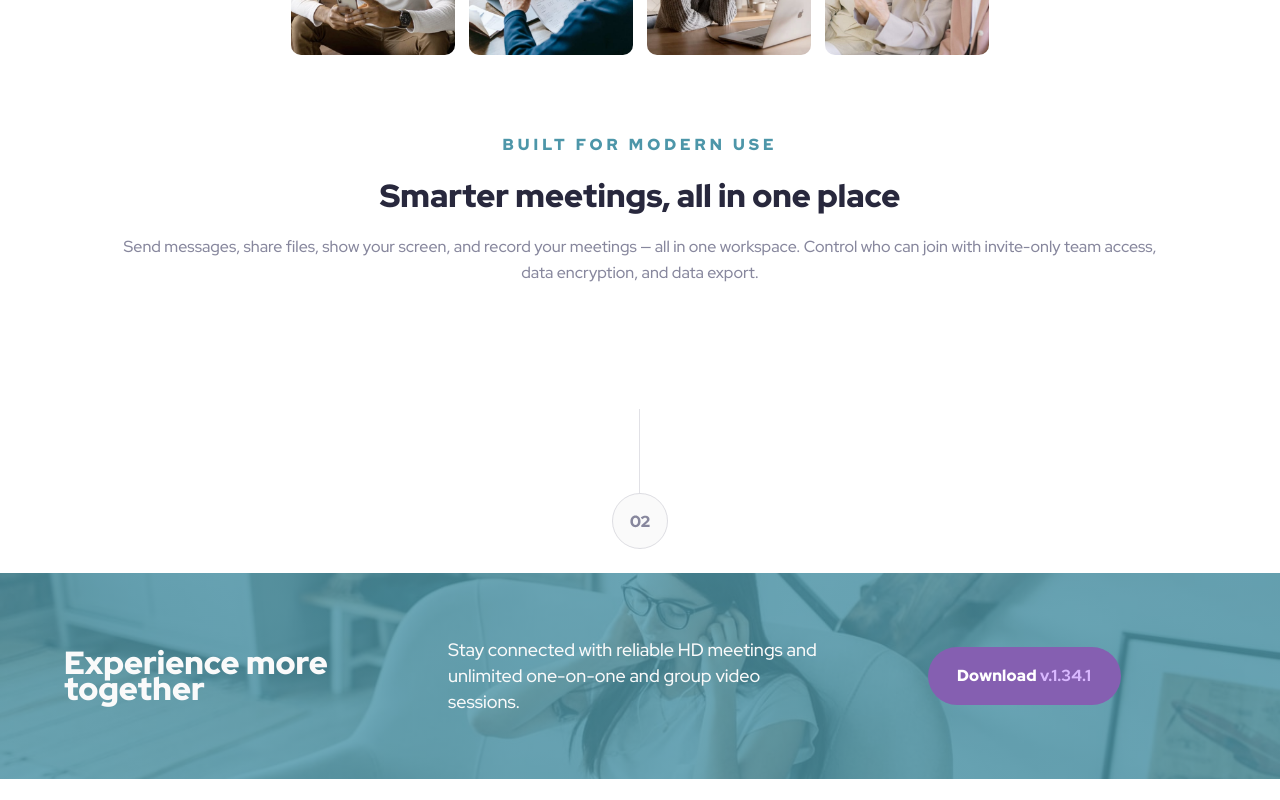
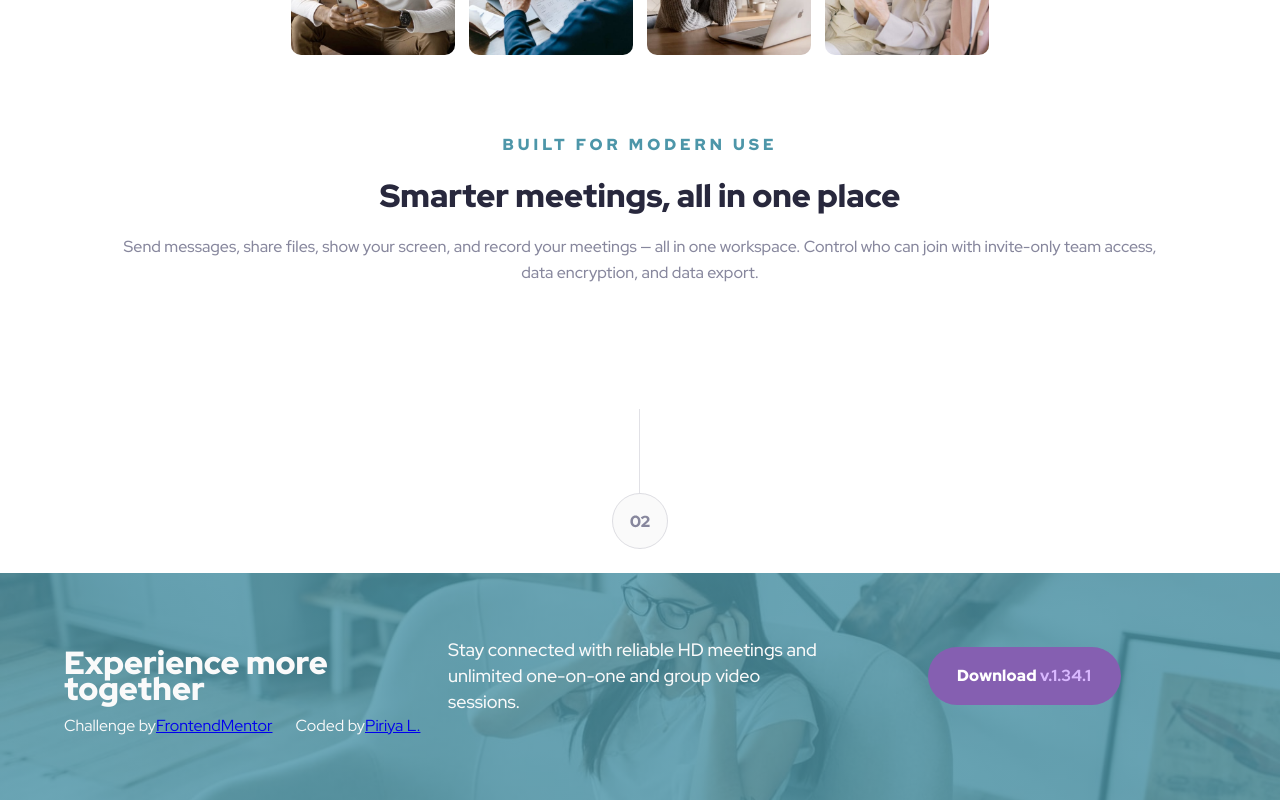
Before and after one commit to PiriyaLapa/meet-landing-page, a React (Create React App) app: page / in a window 1280 px wide. Shown: the part 1054-1854 px from the top of the page. Before the commit the page ends 1833 px from the top, so only its background shows below. Built offline with nearby package versions, Linux system fonts and the light colour scheme.

Commit message:
update and try to deploy

```diff
--- a/src/pages/sections/Footer.tsx
+++ b/src/pages/sections/Footer.tsx
@@ -6,6 +6,7 @@ import tabletFooterImg from "../../assets/tablet/image-footer.jpg";
 import laptopFooterImg from "../../assets/desktop/image-footer.jpg";
 import desktopFooterImg from "../../assets/desktop/image-footer.jpg";
 import CardFooter from "../../components/cards/CardFooter";
+import Author from "../../components/author/Author";
 
 export default class Footer extends Component<FooterProps> {
   getBackgroundImageUrl = (windowWidth: number): string => {
@@ -27,6 +28,7 @@ export default class Footer extends Component<FooterProps> {
     return (
       <StyledFooter $backgroundImageUrl={backgroundImageurl}>
           <CardFooter />
+          <Author />
       </StyledFooter>
     );
   }
```
